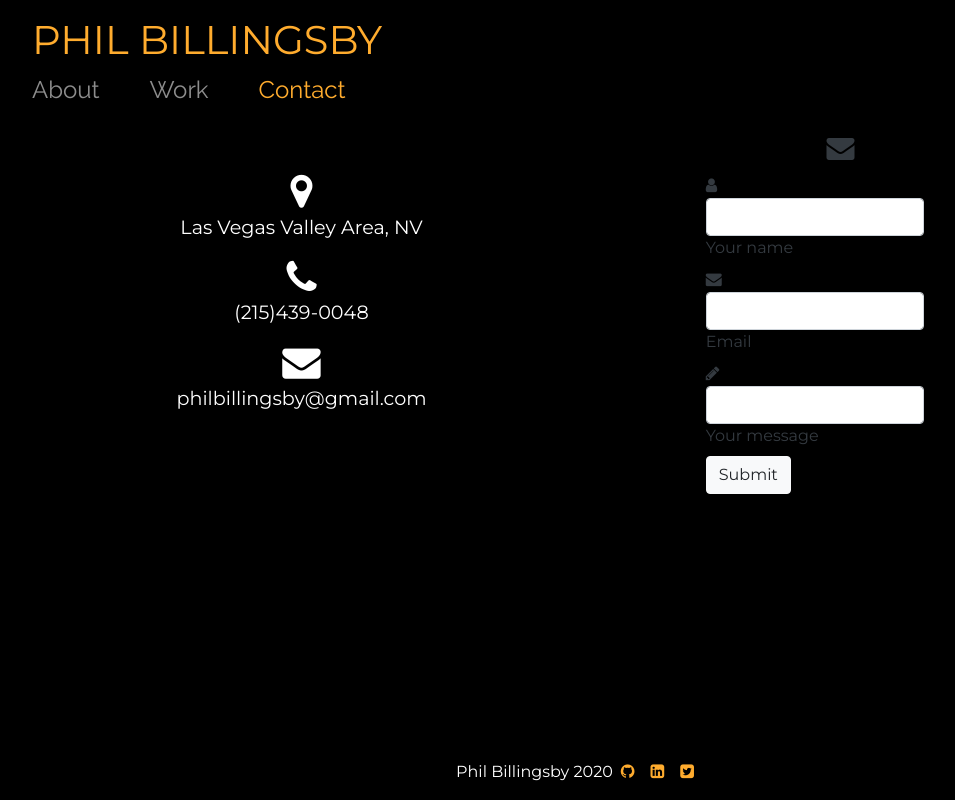
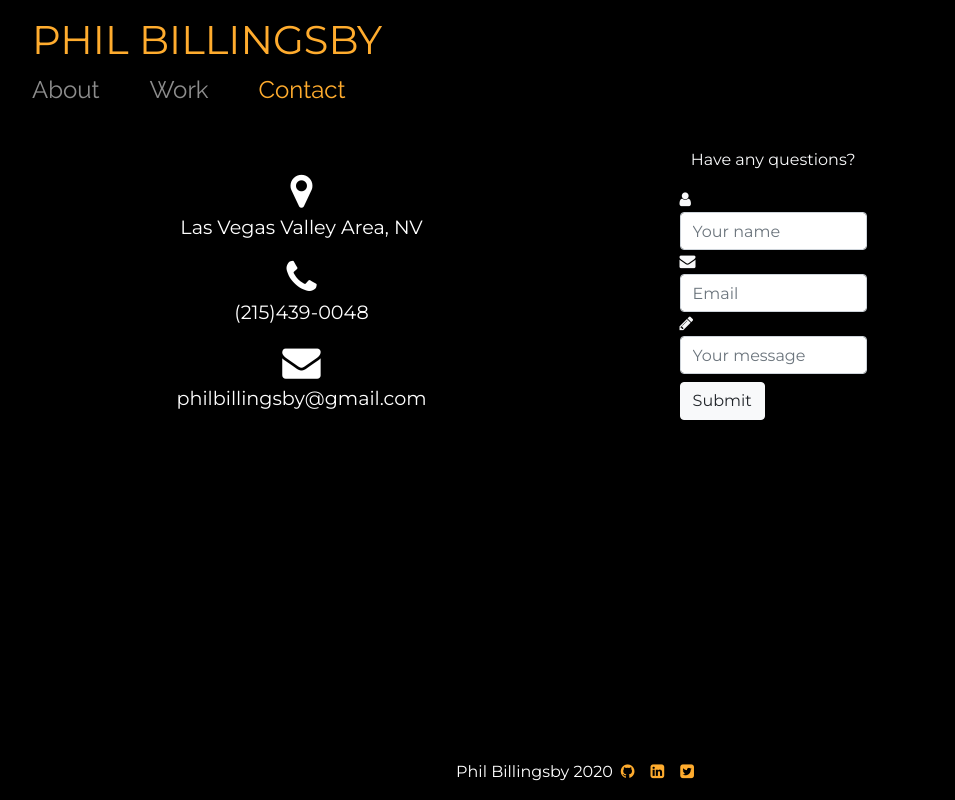
Before and after one commit to PBillingsby/PBillingsby.github.io, a React (Create React App) app: page /contact in a window 1280 px wide. Shown: the whole page, without its empty margins (69-1024 px from the left). Built offline with nearby package versions, Linux system fonts and the light colour scheme.

Commit message:
Add styling to contact form

```diff
--- a/src/Form.js
+++ b/src/Form.js
@@ -2,29 +2,38 @@ import React from "react";
 
 const Form = () => {
   return (
-    <div>
-      <div class="form-header text-center">
-        <h3 class="mt-2">
-          <i class="fa fa-envelope" aria-hidden="true"></i>
-        </h3>
-      </div>
+    <div className="col-md-9 mb-md-0 mb-5 mt-4">
+      <p className="text-light text-center">Have any questions?</p>
+
       <form className="form-group mx-auto row w-50">
-        <div class="md-form">
-          <i class="fa fa-user prefix grey-text"></i>
-          <input type="text" id="form-name" class="form-control" />
-          <label for="form-name">Your name</label>
+        <div className="md-form text-light">
+          <i className="fa fa-user prefix"></i>
+          <input
+            type="text"
+            id="form-name"
+            className="form-control"
+            placeholder="Your name"
+          />
         </div>
-        <div class="md-form">
-          <i class="fa fa-envelope prefix grey-text"></i>
-          <input type="text" id="form-name" class="form-control" />
-          <label for="form-name">Email</label>
+        <div className="md-form text-light">
+          <i className="fa fa-envelope prefix grey-text"></i>
+          <input
+            type="text"
+            id="form-name"
+            className="form-control"
+            placeholder="Email"
+          />
         </div>
-        <div class="md-form">
-          <i class="fa fa-pencil prefix grey-text"></i>
-          <input type="text" id="form-name" class="form-control" />
-          <label for="form-name">Your message</label>
+        <div class="md-form text-light">
+          <i className="fa fa-pencil prefix grey-text"></i>
+          <input
+            type="text"
+            id="form-name"
+            className="form-control"
+            placeholder="Your message"
+          />
         </div>
-        <button type="submit" className="btn btn-light">
+        <button type="submit" className="btn btn-light mt-2">
           Submit
         </button>
       </form>
```
